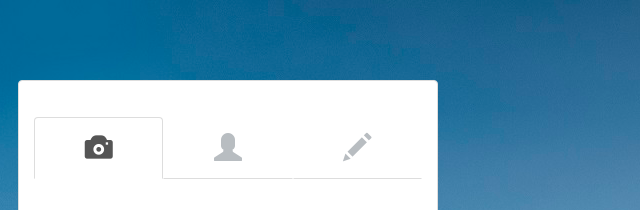
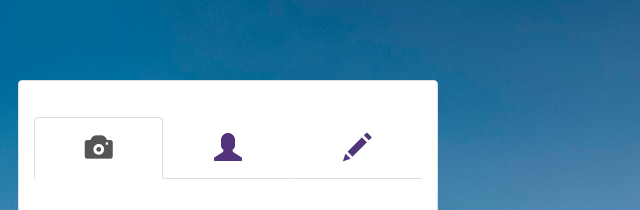
Before and after one commit to ANS-Bootcamp/azure-demo-fileuploader, a website: page views/index.html in a window 1280 px wide. Shown: the top 210 px of the page, 412-1052 px from the left. Drawn offline with nearby package versions, Linux system fonts and the light colour scheme; files that its build step writes are made by us from their sources; files whose address does not match are found by name.

Commit message:
updated index

```diff
--- a/public/css/styles.css
+++ b/public/css/styles.css
@@ -50,7 +50,7 @@ h4 {
 .glyphicon
 {
   font-size: 2em;
-  color: #B8BDC1;
+  color: #52347c;
 }
 
 h2 {
--- a/views/index.html
+++ b/views/index.html
@@ -5,7 +5,7 @@
   <meta http-equiv="X-UA-Compatible" content="IE=edge">
   <meta name="viewport" content="width=device-width, initial-scale=1">
 
-  <title>ANS Computer Vision Demo</title>
+  <title>ANS Computer Vision - Upload</title>
   <link rel="stylesheet" href="https://maxcdn.bootstrapcdn.com/bootstrap/3.3.6/css/bootstrap.min.css">
   <link href='https://fonts.googleapis.com/css?family=Raleway' rel='stylesheet' type='text/css'>
   <link href="css/styles.css" rel="stylesheet">
```
